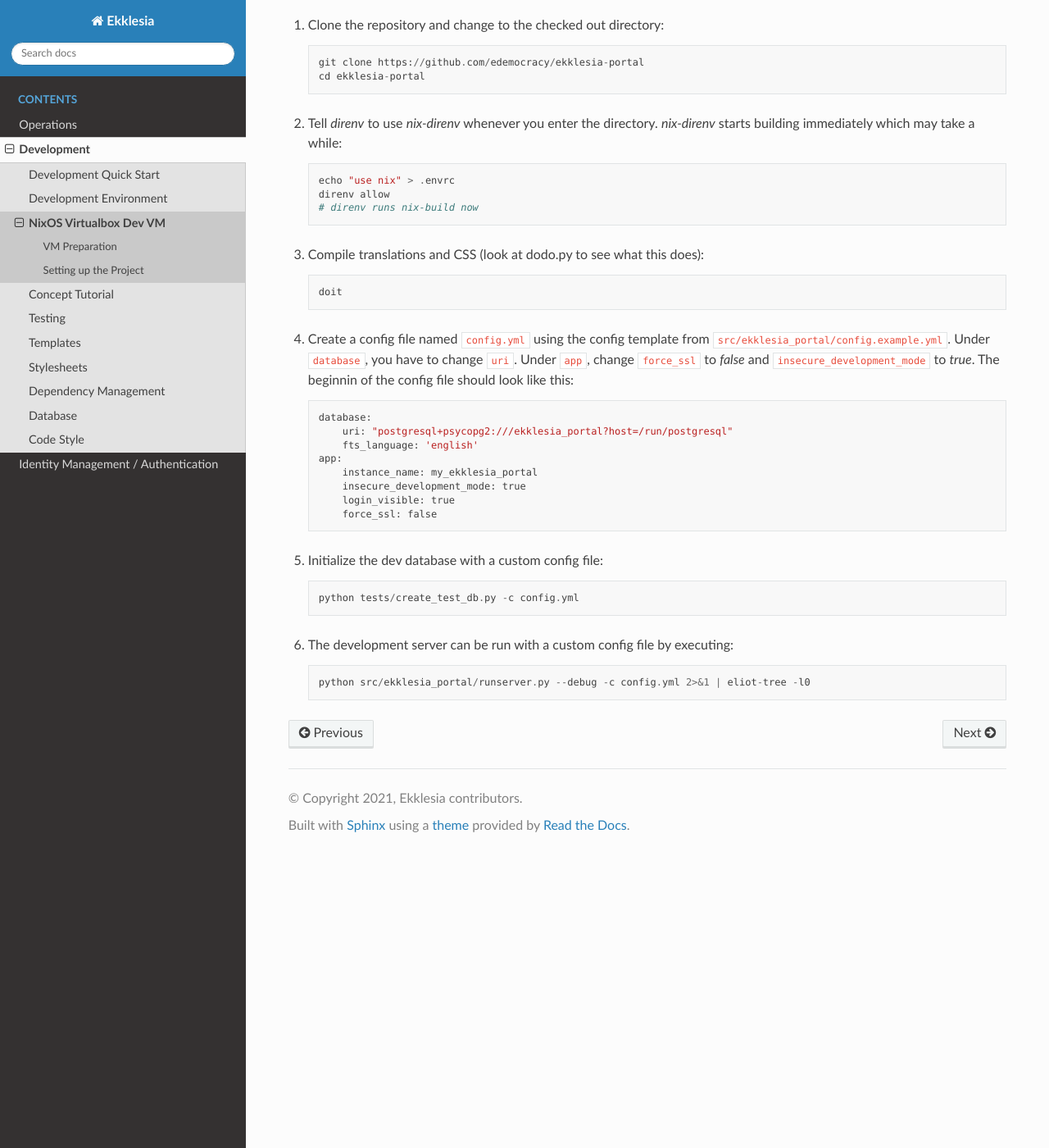
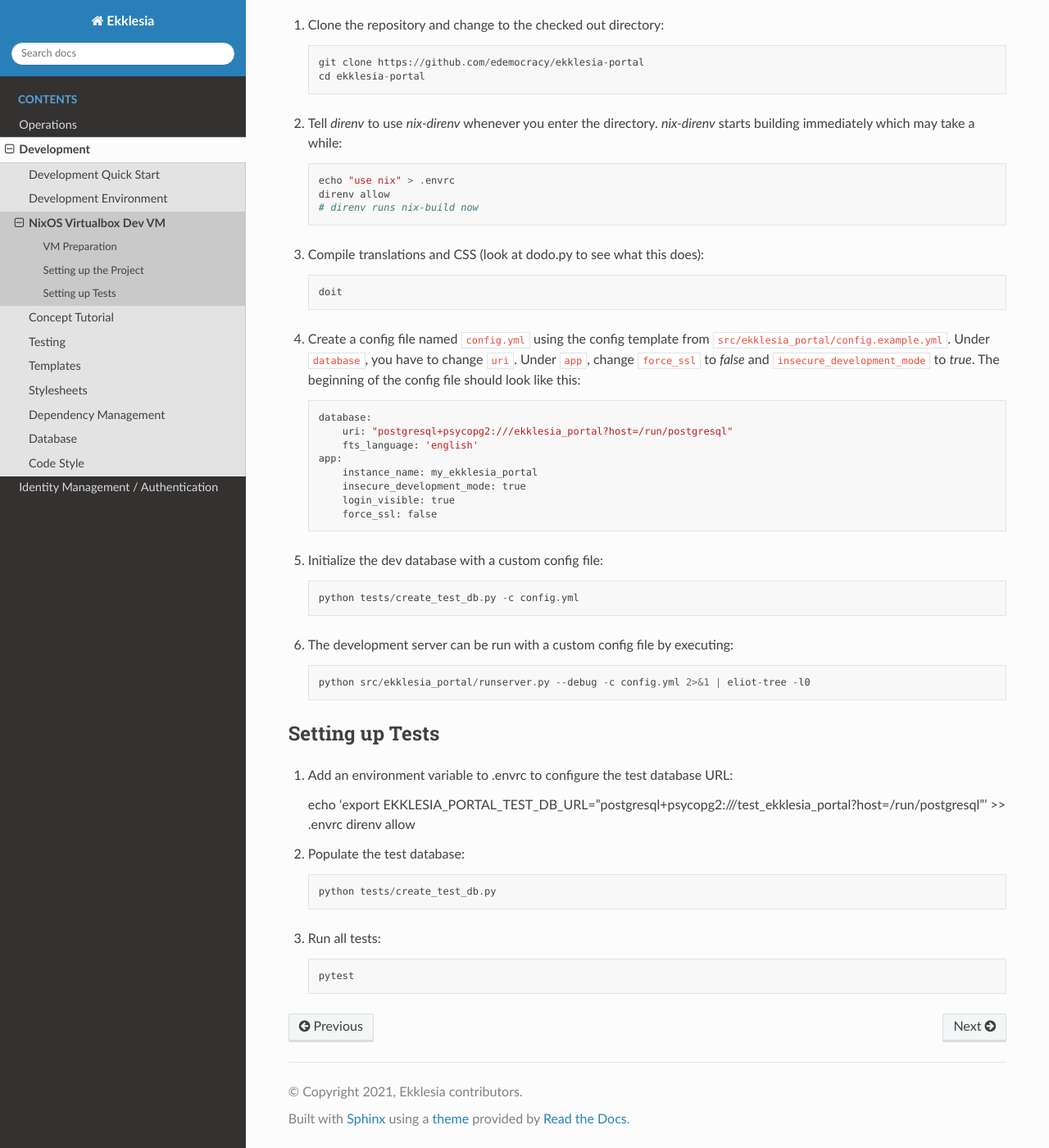
Before and after one commit to edemocracy/ekklesia, a Sphinx documentation site: the page built from docs/development/dev_nixos.rst, in a window 1280 px wide and 1400 px high, scrolled down 1393 px. Shown: the whole window at 82% size. Built offline with Sphinx 7.4.7 and the Read the Docs theme 2.0.0, drawn with Linux system fonts in a browser that asks for light colours.

Commit message:
NixOS Dev VM: describe how to set up tests

```diff
--- a/docs/development/dev_nixos.rst
+++ b/docs/development/dev_nixos.rst
@@ -80,7 +80,7 @@
 4. Create a config file named ``config.yml`` using the config template from ``src/ekklesia_portal/config.example.yml``.
    Under ``database``, you have to change ``uri``.
    Under ``app``, change ``force_ssl`` to *false* and ``insecure_development_mode`` to *true*.
-   The beginnin of the config file should look like this::
+   The beginning of the config file should look like this::
 
     database:
         uri: "postgresql+psycopg2:///ekklesia_portal?host=/run/postgresql"
@@ -100,3 +100,20 @@
 6. The development server can be run with a custom config file by executing::
 
     python src/ekklesia_portal/runserver.py --debug -c config.yml 2>&1 | eliot-tree -l0
+
+
+Setting up Tests
+================
+
+1. Add an environment variable to .envrc to configure the test database URL::
+
+   echo 'export EKKLESIA_PORTAL_TEST_DB_URL="postgresql+psycopg2:///test_ekklesia_portal?host=/run/postgresql"' >> .envrc
+   direnv allow
+
+2. Populate the test database::
+
+    python tests/create_test_db.py
+
+3. Run all tests::
+
+    pytest
```
